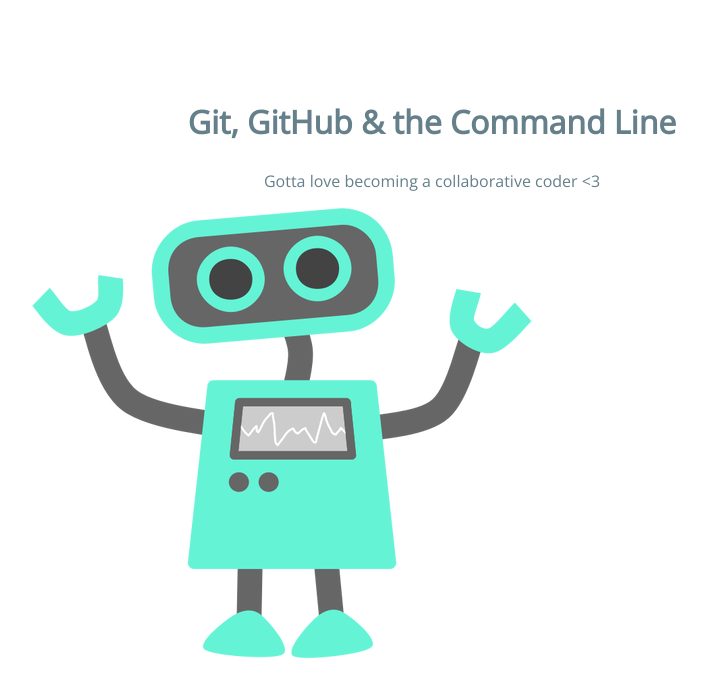
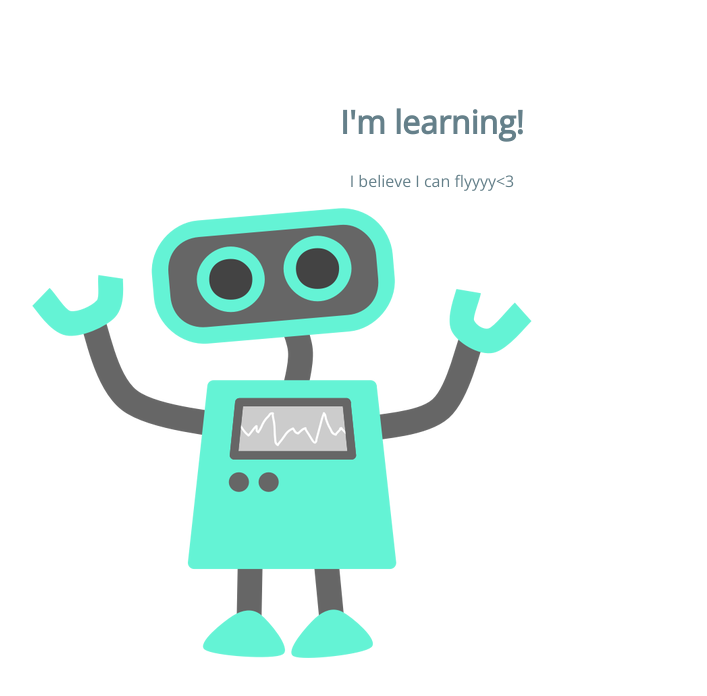
Before and after one commit to Headwars/105-project, a plain HTML site: page index.html in a window 1280 px wide. Shown: the whole page, without its empty margins (208-915 px from the left). Drawn offline with nearby package versions, Linux system fonts and the light colour scheme.

Commit message:
changes in index.html

```diff
--- a/index.html
+++ b/index.html
@@ -8,8 +8,8 @@
 </head>
 <body>
 	<section>
-		<h1>Git, GitHub & the Command Line</h1>
-		<p>Gotta love becoming a collaborative coder <3</p>
+		<h1>I'm learning!</h1>
+		<p>I believe I can flyyyy<3</p>
 		<img src="img/happy-blue-robot.png">
 	</section>
 </body>
```
